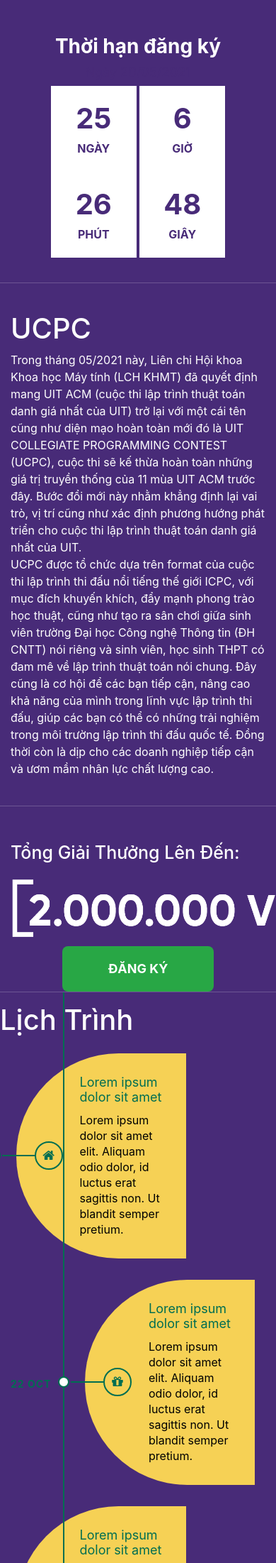
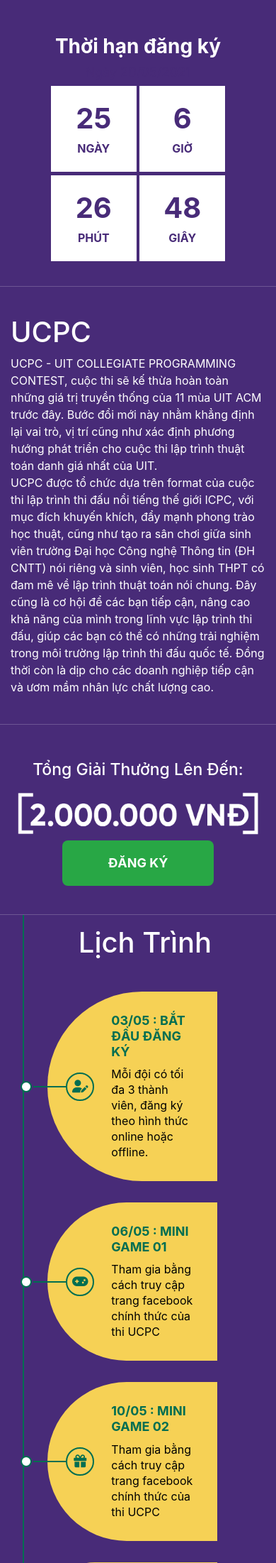
Before and after one commit to nguyendaiky/UIT-UCPC-Web, a Django app: page / in a window 390 px wide; the page is wider, and only the part inside the window is pictured. Shown: the part 317-2519 px from the top of that part at 71% size. Run offline with Django 3.2, Linux system fonts and the light colour scheme; some libraries are stand-ins or nearby versions.

Commit message:
update full

```diff
--- a/register/static/register/css/home.css
+++ b/register/static/register/css/home.css
@@ -47,8 +47,6 @@
 
 #countdown_clock {
     margin-bottom: 0px;
-    /* display: flex;
-    flex-direction: row; */
 }
 
 #countdown_clock li span
@@ -100,6 +98,7 @@
   max-width: 1140px;
   margin: 0 auto;
   padding: 15px 0;
+  border-bottom: 1px rgba(255, 255, 255, 0.2) solid;
 }
 
 .timeline::after {
@@ -165,7 +164,7 @@
   display: inline-block;
   top: calc(50% - 8px);
   text-align: center;
-  font-size: 14px;
+  font-size: 15px;
   font-weight: bold;
   color: #006E51;
   text-transform: uppercase;
@@ -231,11 +230,20 @@
   color: #000000;
 }
 
+.timeline .container .date {
+  color: white;
+}
+
 @media (max-width: 767.98px) {
+  .timeline .head {
+    text-align: center;
+  }
   .timeline::after {
-    left: 90px;
+    left: 33px;
   }
-
+  .timeline .container.left {
+    left: -13.5%;
+  }
   .timeline .container {
     width: 100%;
     padding-left: 120px;
@@ -243,7 +251,7 @@
   }
 
   .timeline .container.right {
-    left: 0%;
+    left: -13.5%;
   }
 
   .timeline .container.left::after,
@@ -302,15 +310,10 @@
 
 #reward #total_reward h1
 {
-    font-size: 25px;
+    font-size: 30px;
 }
 
-#reward #total_reward h5
-{
-    /* font-size: 10px;
-    font-weight: lighter;
-    font-style: initial; */
-}
+
 
 
 
@@ -416,10 +419,8 @@
 
 #footer .organizers .unit_logo .row
 {
-
     align-items: center;
     text-align: center;
-
 }
 
 #footer .organizers .unit_logo .unit img
@@ -434,10 +435,13 @@
 
 #footer .contact .row{
     align-items: center;
+    text-align: center;
+
 }
 
 #footer .contact .row img {
     width: 40px;
+    margin-top: 15px;
 }
 #footer .contact .row .unit_fb {
     text-align: right;
@@ -456,8 +460,32 @@
         text-align: center;
         align-items: center;
     }
+
+    #reward {
+      text-align: center;
+      align-items: center;
+      padding-bottom: 40px;
+    }
+    #reward #total_reward h1{
+      font-size: 30px;
+    }
+    #reward .row #total_reward img {
+      width: 95%;
+    }
+    #footer .organizers .unit_logo .unit img
+    {
+    width: 60px;
+    }
+    #footer .organizers .unit_logo .unit .CS
+    {
+        width: 100px;
+    }
+    #footer .contact .row img {
+      width: 40px;
+      margin-top: 0px;
+      margin-bottom: 50px;
+  }
 }
-
 @media only screen and (max-width: 450px)
 {
     #introduction_slider {
@@ -480,4 +508,34 @@
         color: #482b78;
         font-size: 18px;
     }
+
+    #reward #total_reward h1{
+      font-size: 23px;
+    }
+    #footer h5
+  {
+    font-size: 16px;
+    margin-top: 30px;
+    margin-bottom: 30px;
+  }
 }
+
+@media only screen and (max-width: 543px)
+{
+  #countdown #countdown_system #countdown_clock #second_450{
+    margin-top: 5px;
+  }
+  #footer .organizers .unit_logo .unit img
+  {
+  width: 50px;
+  }
+  #footer .organizers .unit_logo .unit .CS
+  {
+      width: 70px;
+  }
+  #footer .contact .row img {
+    width: 30px;
+    margin-top: 0px;
+    margin-bottom: 50px;
+}
+}
--- a/register/templates/register/home.html
+++ b/register/templates/register/home.html
@@ -99,7 +99,7 @@
                     <li><span id="days"></span>NGÀY</li>
                     <li><span id="hours"></span>GIỜ</li>
                     <li><span id="minutes"></span>PHÚT</li>
-                    <li><span id="seconds"></span>GIÂY</li>
+                    <li id = "second_450"><span id="seconds"></span>GIÂY</li>
                 </ul>
             </div>
         </div>
@@ -112,7 +112,7 @@
     <section id="ucpc">
         <div class="container">
             <h1>UCPC</h1>
-            <p>Trong tháng 05/2021 này, Liên chi Hội khoa Khoa học Máy tính (LCH KHMT) đã quyết định mang UIT ACM (cuộc thi lập trình thuật toán danh giá nhất của UIT) trở lại với một cái tên cũng như diện mạo hoàn toàn mới đó là UIT COLLEGIATE PROGRAMMING CONTEST (UCPC), cuộc thi sẽ kế thừa hoàn toàn những giá trị truyền thống của 11 mùa UIT ACM trước đây. Bước đổi mới này nhằm khẳng định lại vai trò, vị trí cũng như xác định phương hướng phát triển cho cuộc thi lập trình thuật toán danh giá nhất của UIT.</p>
+            <p>UCPC - UIT COLLEGIATE PROGRAMMING CONTEST, cuộc thi sẽ kế thừa hoàn toàn những giá trị truyền thống của 11 mùa UIT ACM trước đây. Bước đổi mới này nhằm khẳng định lại vai trò, vị trí cũng như xác định phương hướng phát triển cho cuộc thi lập trình thuật toán danh giá nhất của UIT.</p>
             <p>UCPC được tổ chức dựa trên format của cuộc thi lập trình thi đấu nổi tiếng thế giới ICPC, với mục đích khuyến khích, đẩy mạnh phong trào học thuật, cũng như tạo ra sân chơi giữa sinh viên trường Đại học Công nghệ Thông tin (ĐH CNTT) nói riêng và sinh viên, học sinh THPT có đam mê về lập trình thuật toán nói chung. Đây cũng là cơ hội để các bạn tiếp cận, nâng cao khả năng của mình trong lĩnh vực lập trình thi đấu, giúp các bạn có thể có những trải nghiệm trong môi trường lập trình thi đấu quốc tế. Đồng thời còn là dịp cho các doanh nghiệp tiếp cận và ươm mầm nhân lực chất lượng cao. </p>
         </div>
     </section>
@@ -143,54 +143,55 @@
 
     <!-- Lịch trình -->
     <div class="timeline">
-        <h1>Lịch Trình</h1>
+        <h1 class = "head" style="margin-left: 20px; margin-bottom: 30px;">Lịch Trình</h1>
         <div class="container left">
-          <div class="date">15 Dec</div>
-          <i class="icon fa fa-home"></i>
+          <div class="date"></div>
+          <!-- <i class="icon fa fa-home"></i> -->
+          <i class="icon fas fa-user-edit"></i>
           <div class="content">
-            <h2>Lorem ipsum dolor sit amet</h2>
+            <h2 style="font-weight: bold;">03/05 : BẮT ĐẦU ĐĂNG KÝ</h2>
             <p>
-              Lorem ipsum dolor sit amet elit. Aliquam odio dolor, id luctus erat sagittis non. Ut blandit semper pretium.
+              Mỗi đội có tối đa 3 thành viên, đăng ký theo hình thức online hoặc offline.
             </p>
           </div>
         </div>
         <div class="container right">
-          <div class="date">22 Oct</div>
-          <i class="icon fa fa-gift"></i>
+          <div class="date"></div>
+          <i class="icon fas fa-gamepad"></i>
           <div class="content">
-            <h2>Lorem ipsum dolor sit amet</h2>
+            <h2 style="font-weight: bold;">06/05 : MINI GAME 01</h2>
             <p>
-              Lorem ipsum dolor sit amet elit. Aliquam odio dolor, id luctus erat sagittis non. Ut blandit semper pretium.
+              Tham gia bằng cách truy cập trang facebook chính thức của thi UCPC
             </p>
           </div>
         </div>
         <div class="container left">
-          <div class="date">10 Jul</div>
-          <i class="icon fa fa-user"></i>
+          <div class="date"></div>
+          <i class="icon fas fa-gift"></i>
           <div class="content">
-            <h2>Lorem ipsum dolor sit amet</h2>
+            <h2 style="font-weight: bold;">10/05 : MINI GAME 02</h2>
             <p>
-              Lorem ipsum dolor sit amet elit. Aliquam odio dolor, id luctus erat sagittis non. Ut blandit semper pretium.
+                Tham gia bằng cách truy cập trang facebook chính thức của thi UCPC
             </p>
           </div>
         </div>
         <div class="container right">
-          <div class="date">18 May</div>
-          <i class="icon fa fa-running"></i>
+          <div class="date"></div>
+          <i class="icon fas fa-key"></i>
           <div class="content">
-            <h2>Lorem ipsum dolor sit amet</h2>
+            <h2 style="font-weight: bold;">24/05 : ĐÓNG LINK ĐĂNG KÝ</h2>
             <p>
-              Lorem ipsum dolor sit amet elit. Aliquam odio dolor, id luctus erat sagittis non. Ut blandit semper pretium.
+
             </p>
           </div>
         </div>
         <div class="container left">
-          <div class="date">10 Feb</div>
-          <i class="icon fa fa-cog"></i>
+          <div class="date"></div>
+          <i class="icon fas fa-trophy"></i>
           <div class="content">
-            <h2>Lorem ipsum dolor sit amet</h2>
+            <h2 style="font-weight: bold;">29/05 : DIỄN RA CUỘC THI</h2>
             <p>
-              Lorem ipsum dolor sit amet elit. Aliquam odio dolor, id luctus erat sagittis non. Ut blandit semper pretium.
+              Các team tham gia cuộc thi theo hình thức offline.
             </p>
           </div>
         </div>
@@ -206,9 +207,9 @@
                 <!-- Căn giữa cho các item -->
                 <div class="col-12 mx-auto align-items-center text-center">
                     <!-- Tiêu đề -->
-                    <h6 class="mb-4 text-uppercase fw-light fs-1 mb-6">
+                    <h5 class="mb-4 text-uppercase fw-light fs-1 mb-6">
                         Nhà Tài Trợ
-                    </h6>
+                    </h5>
                     <!-- Slider nhà tài trợ -->
                     <div class="carousel slide" id="sponsor_slider" data-ride="carousel">
                         <div class="carousel-inner">
@@ -322,22 +323,22 @@
         <div id="footer" class="container-fluid">
             <div class="container">
                 <div class="row">
-                    <div class="col-lg-6 col-md-6 col-sm-12">
+                    <div class="col-lg-6 col-md-6 col-sm-12 col-xs-12">
                         <div class="organizers">
                             <h5>ĐƠN VỊ TỔ CHỨC</h5>
                             <div class="unit_logo">
                                 <div class="row">
-                                    <div class="col-lg-4 col-md-4 col-sm-4">
+                                    <div class="col-lg-4 col-md-4 col-sm-4 col-4">
                                         <div class="unit">
                                             <img src="{% static 'register/images/footer/UIT.png' %}">
                                         </div>
                                     </div>
-                                    <div class="col-lg-4 col-md-4 col-sm-4">
+                                    <div class="col-lg-4 col-md-4 col-sm-4 col-4">
                                         <div class="unit">
                                             <img src="{% static 'register/images/footer/HSV.png' %}">
                                         </div>
                                     </div>
-                                    <div class="col-lg-4 col-md-4 col-sm-4">
+                                    <div class="col-lg-4 col-md-4 col-sm-4 col-4">
                                         <div class="unit">
                                             <img class="CS" src="{% static 'register/images/footer/CS.png' %}">
                                         </div>
@@ -347,18 +348,18 @@
                         </div>
                     </div>
 
-                    <div class="col-lg-6 col-md-6 col-sm-12">
+                    <div class="col-lg-6 col-md-6 col-sm-12 col-xs-12">
                         <h5>LIÊN HỆ</h5>
                         <div class="contact">
                             <div class="row">
-                                    <div class="col-lg-6 col-md-6 col-sm-6">
+                                    <div class="col-lg-6 col-md-6 col-sm-6 col-6">
                                         <div class="unit_fb">
                                             <a target ="_blank" href="https://www.facebook.com/uit.ucpc">
                                                 <img src="{% static 'register/images/footer/FB.png' %}">
                                             </a>
                                         </div>
                                     </div>
-                                    <div class="col-lg-6 col-md-6 col-sm-6">
+                                    <div class="col-lg-6 col-md-6 col-sm-6 col-6">
                                         <div class="unit_gm">
                                             <a target ="_blank" href="mailto:uit.ucpc@gmail.com">
                                                 <img src="{% static 'register/images/footer/Gmail.png' %}">
--- a/register/templates/register/main.html
+++ b/register/templates/register/main.html
@@ -13,6 +13,7 @@
 	<link rel="stylesheet" type="text/css" href="{% static 'register/css/home.css' %}">
 
 	<link rel="stylesheet" type="text/css" href="{% static 'register/css/main.css' %}">
+	<script src="https://kit.fontawesome.com/562a256c19.js" crossorigin="anonymous"></script>
 	<link rel="stylesheet" href="https://cdnjs.cloudflare.com/ajax/libs/font-awesome/4.7.0/css/font-awesome.min.css">
 </head>
 <body>
```
